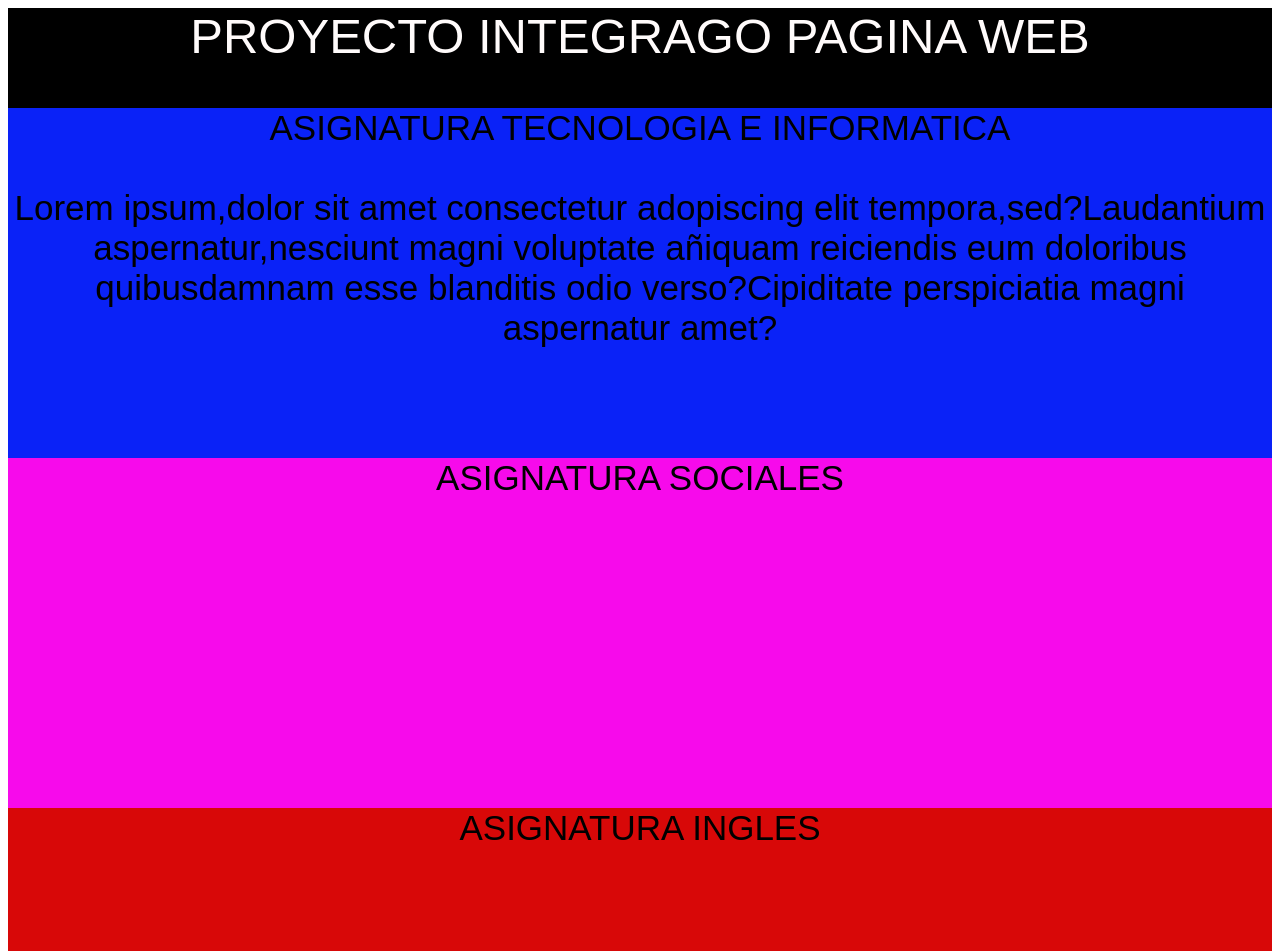
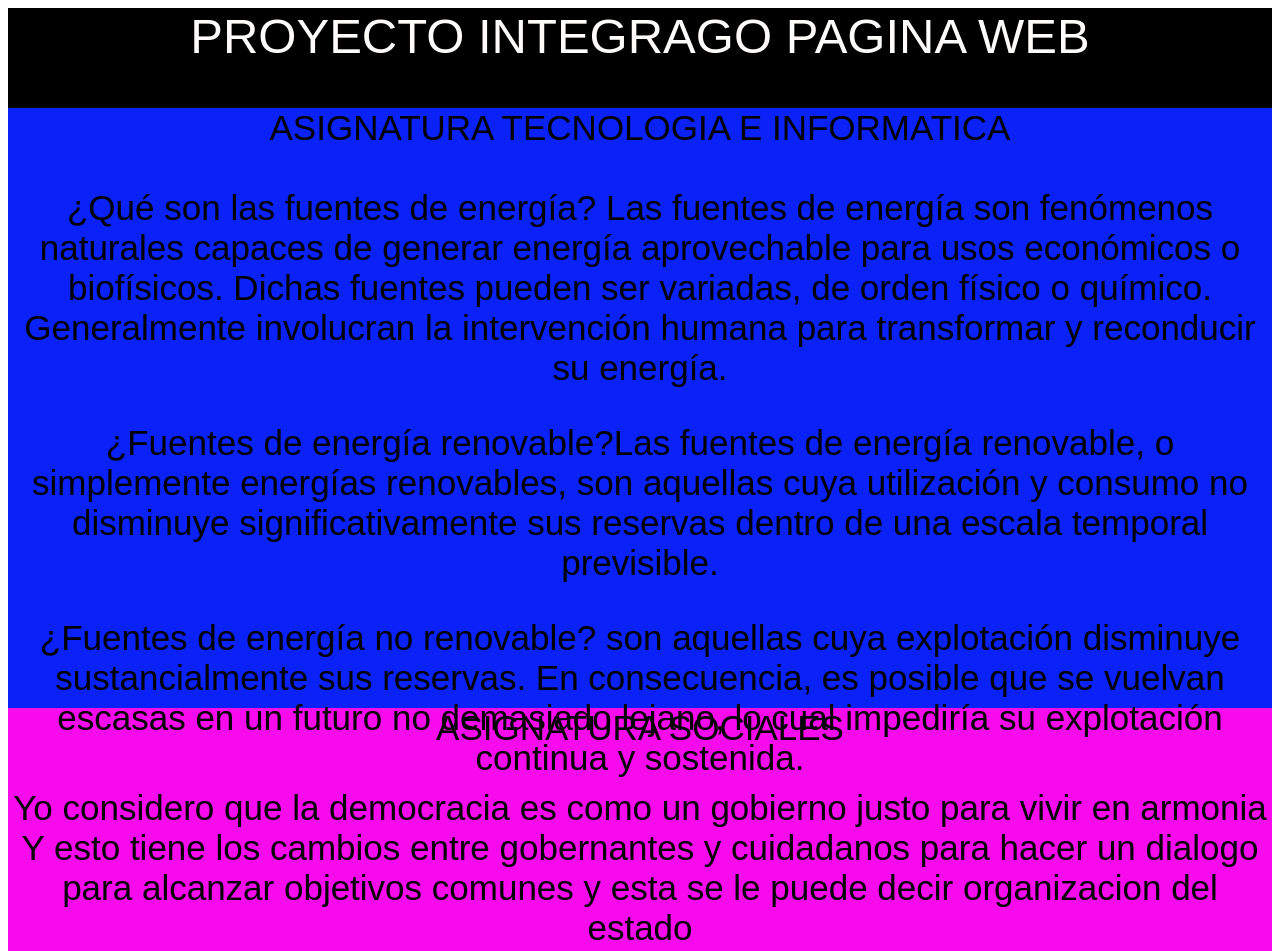
Before and after one commit to Icm1510/Isabela8.1, a plain HTML site: page Index.html in a window 1280 px wide. Shown: the top 951 px of the page. Drawn offline with Linux system fonts and the light colour scheme.

Commit message:
Actualizacion 3 19 abril

```diff
--- a/Index.html
+++ b/Index.html
@@ -24,8 +24,14 @@
         </div>
 
         <br>
-Lorem ipsum,dolor sit amet consectetur adopiscing elit tempora,sed?Laudantium aspernatur,nesciunt magni voluptate añiquam reiciendis eum
- doloribus quibusdamnam esse blanditis odio verso?Cipiditate  perspiciatia magni aspernatur amet?
+        ¿Qué son las fuentes de energía?
+        Las fuentes de energía son fenómenos naturales capaces de generar energía aprovechable para usos económicos o biofísicos. Dichas fuentes pueden ser variadas, de orden físico o químico. Generalmente involucran la intervención humana para transformar y reconducir su energía.<p>¿Fuentes de energía renovable?Las fuentes de energía renovable, o simplemente energías renovables, son aquellas cuya utilización y consumo no disminuye significativamente sus reservas dentro de una escala temporal previsible.
+<p>¿Fuentes de energía no renovable?
+ son aquellas cuya explotación disminuye sustancialmente sus reservas. En consecuencia, es posible que se vuelvan escasas en un futuro no demasiado lejano, lo cual impediría su explotación continua y sostenida.
+
+
+
+
 
     </div>
 
@@ -37,7 +43,8 @@ Lorem ipsum,dolor sit amet consectetur adopiscing elit tempora,sed?Laudantium as
             ASIGNATURA SOCIALES
             </div>
        <br>
-
+       Yo considero que la democracia es como un gobierno justo para vivir en armonia Y esto tiene los cambios entre gobernantes y cuidadanos para hacer un dialogo para alcanzar objetivos comunes y esta se le puede decir
+       organizacion del estado
 
         </div>
     </div>
--- a/temas.css
+++ b/temas.css
@@ -15,7 +15,7 @@
 
 .Encabezado2{
     width: 100%;
-    height: 350px;
+    height: 600px;
     background-color: rgb(10, 34, 247);
     font-size: 35px;
     text-align: center;
```
